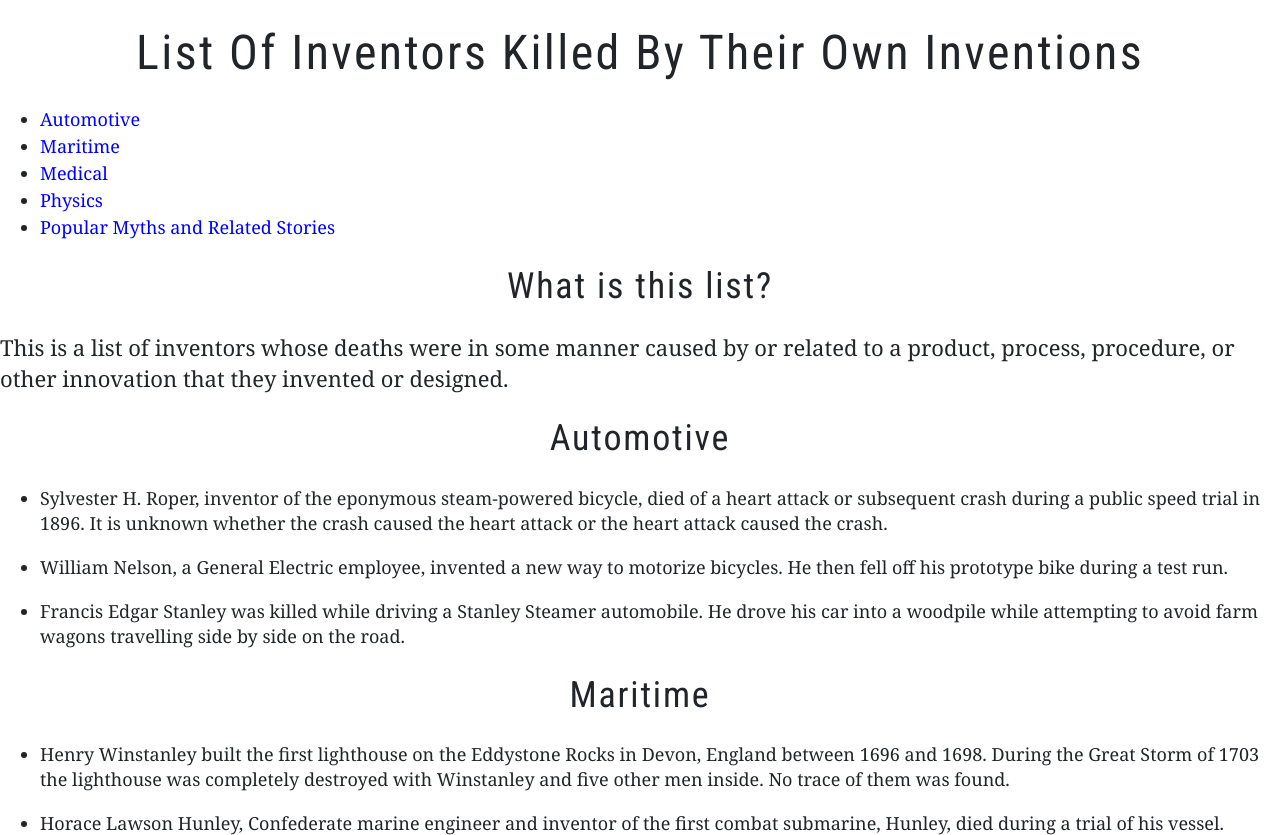
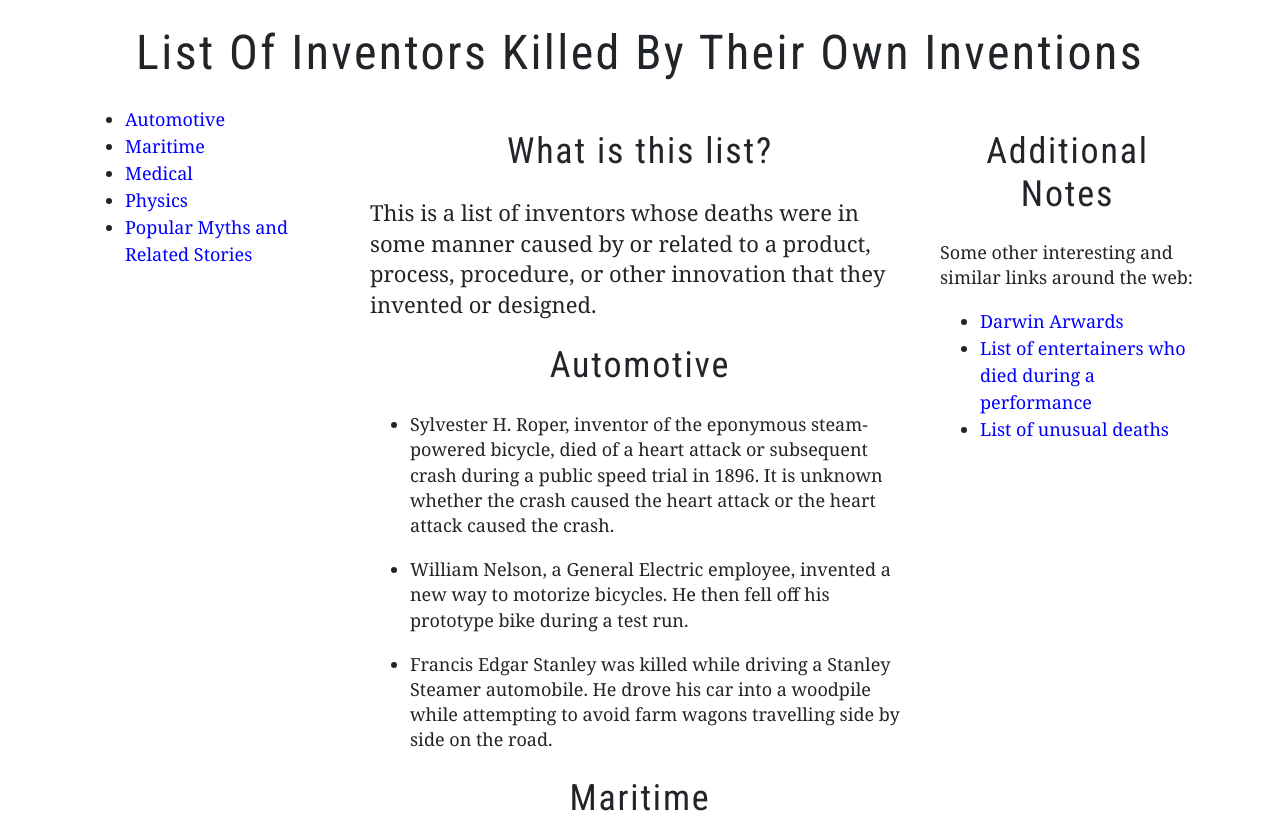
Before and after one commit to yahtzi/CSSAssignement-08, a plain HTML site: page index.html in a window 1280 px wide. Shown: the top 835 px of the page. Drawn offline with nearby package versions, Linux system fonts and the light colour scheme.

Commit message:
I've added my rows and containers

```diff
--- a/index.html
+++ b/index.html
@@ -12,16 +12,16 @@
 </head>
 
 <body>
-	<div id="header-container">
-		<div>
-			<header>
+	<div id="header-container" class="container">
+		<div class="row">
+			<header class="col-12">
 				<h1>List Of Inventors Killed By Their Own Inventions</h1>
 			</header>
 		</div>
 	</div>
-	<div id="main-container">
-		<div>
-			<nav>
+	<div id="main-container" class="container">
+		<div class="row">
+			<nav class="col-3">
 				<ul>
 					<li><a href="#automotive">Automotive</a></li>
 					<li><a href="#maritime">Maritime</a></li>
@@ -30,7 +30,7 @@
 					<li><a href="#myths">Popular Myths and Related Stories</a></li>
 				</ul>
 			</nav>
-			<main>
+			<main class="col-6">
 				<section id="intro">
 					<h2>What is this list?</h2>
 					<p>This is a list of inventors whose deaths were in some manner caused by or related to a product,
@@ -158,7 +158,7 @@
 					</ul>
 				</section>
 			</main>
-			<aside>
+			<aside class="col-3">
 				<h2>Additional Notes</h2>
 				<p>Some other interesting and similar links around the web:</p>
 				<ul>
@@ -171,9 +171,9 @@
 			</aside>
 		</div>
 	</div>
-	<div id="footer-container">
-		<div>
-			<footer>
+	<div id="footer-container" class="container">
+		<div class="row">
+			<footer class="col-12">
 				&copy; Copyright 2019
 			</footer>
 		</div>
```
